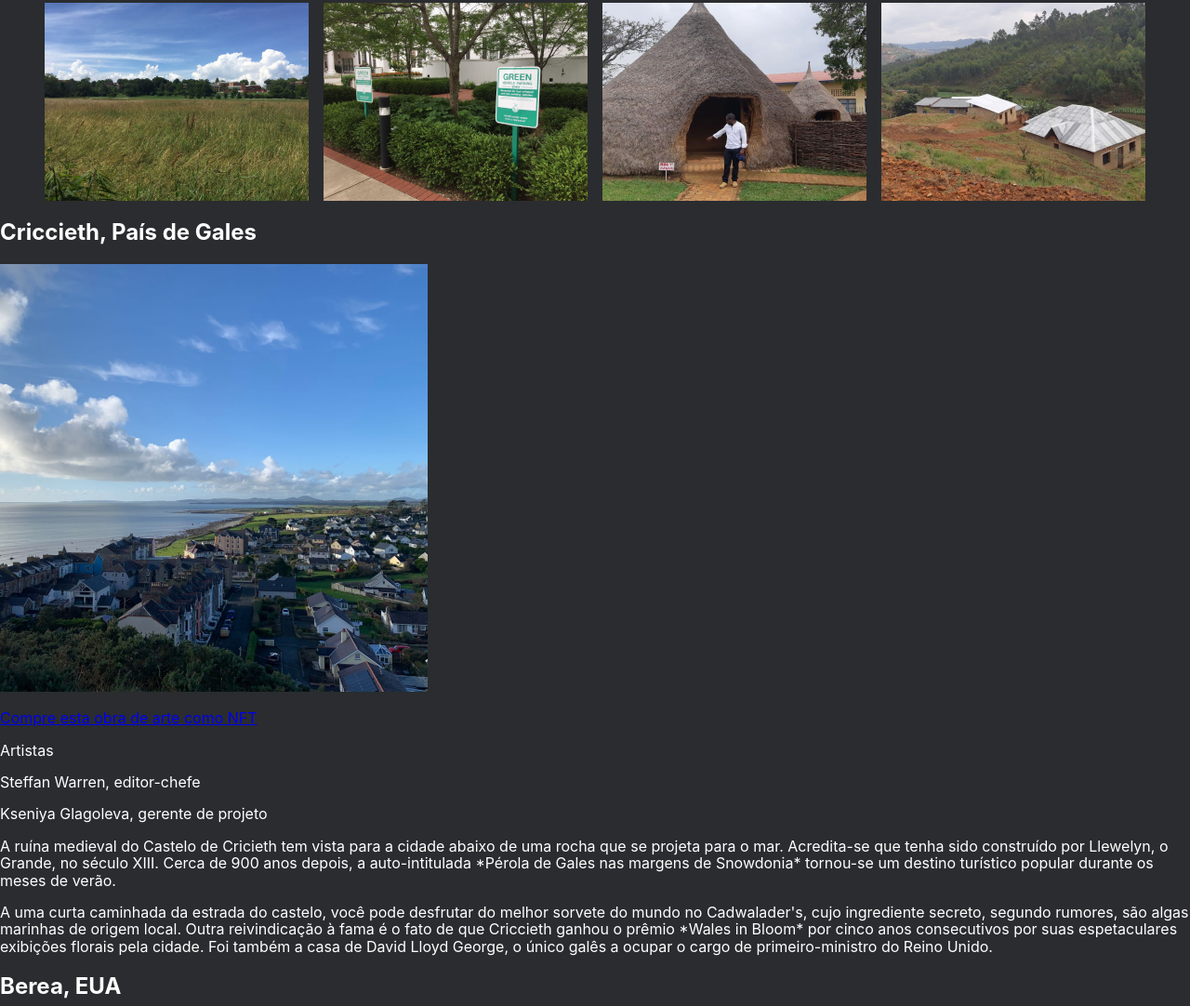
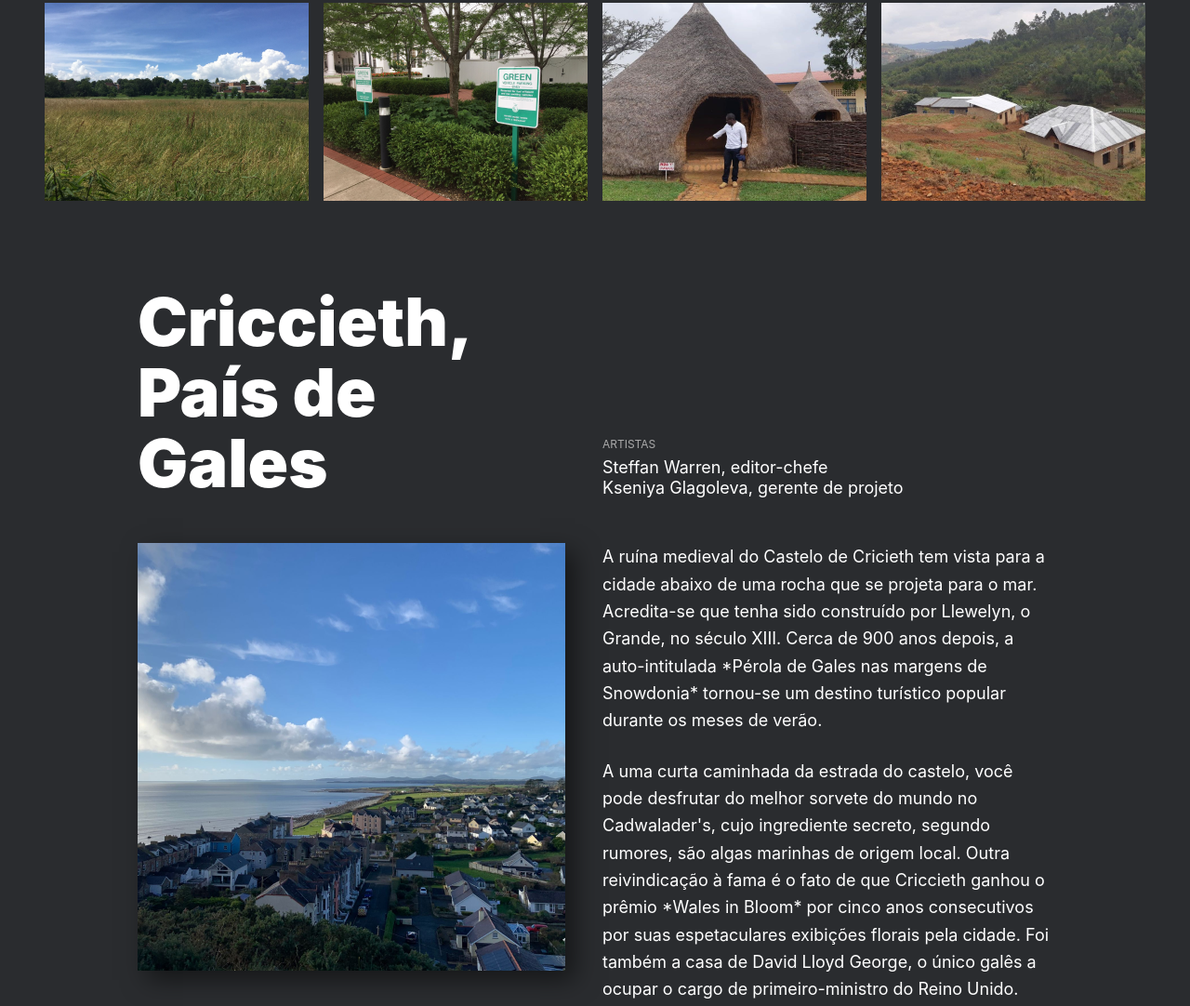
Before and after one commit to Dmdoliveira2/web_project_homeland, a plain HTML site: page index.html in a window 1280 px wide. Shown: the part 1873-2955 px from the top of the page at 93% size. Drawn offline with Linux system fonts and the light colour scheme; a web font is replaced by a local one.

Commit message:
Substitui a importação do arquivo CSS 'places.css' por 'place.css' para manter a consistência no estilo do projeto.

```diff
--- a/pages/index.css
+++ b/pages/index.css
@@ -6,4 +6,4 @@
 @import url(../blocks/footer.css);
 @import url(../blocks/intro.css);
 @import url(../blocks/photos.css);
-@import url(../blocks/places.css);
+@import url(../blocks/place.css);
```
